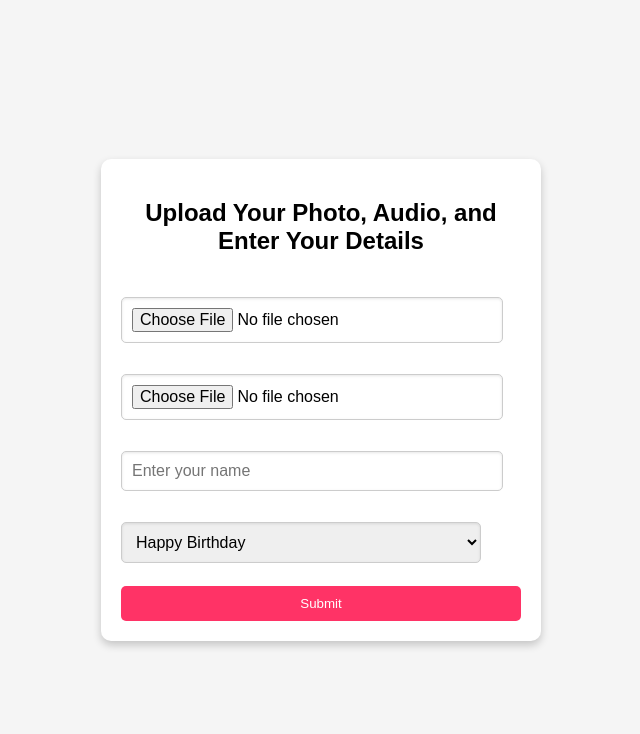
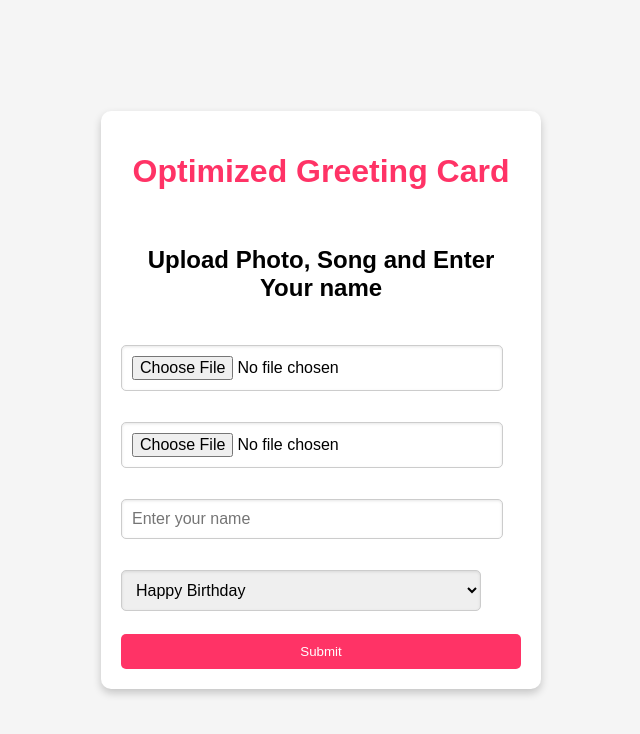
Before and after one commit to Manikandan306/user-customized-birthday-website, a plain HTML site: page index.html in a window 1280 px wide. Shown: the whole page, without its empty margins (319-959 px from the left). Drawn offline with Linux system fonts and the light colour scheme.

Commit message:
Update index.html

```diff
--- a/index.html
+++ b/index.html
@@ -103,7 +103,8 @@ input[type="file"]:focus, input[type="text"]:focus, select:focus {
     <div class="container">
         <!-- Upload Section -->
         <div class="upload-section" id="uploadSection">
-            <h2>Upload Your Photo, Audio, and Enter Your Details</h2>
+            <h1>Optimized Greeting Card</h1>
+            <h2>Upload Photo, Song and Enter Your name</h2>
             <input type="file" id="imageInput" accept="image/*" required>
             <input type="file" id="audioInput" accept="audio/*" required>
             <input type="text" id="nameInput" placeholder="Enter your name" required>
```
